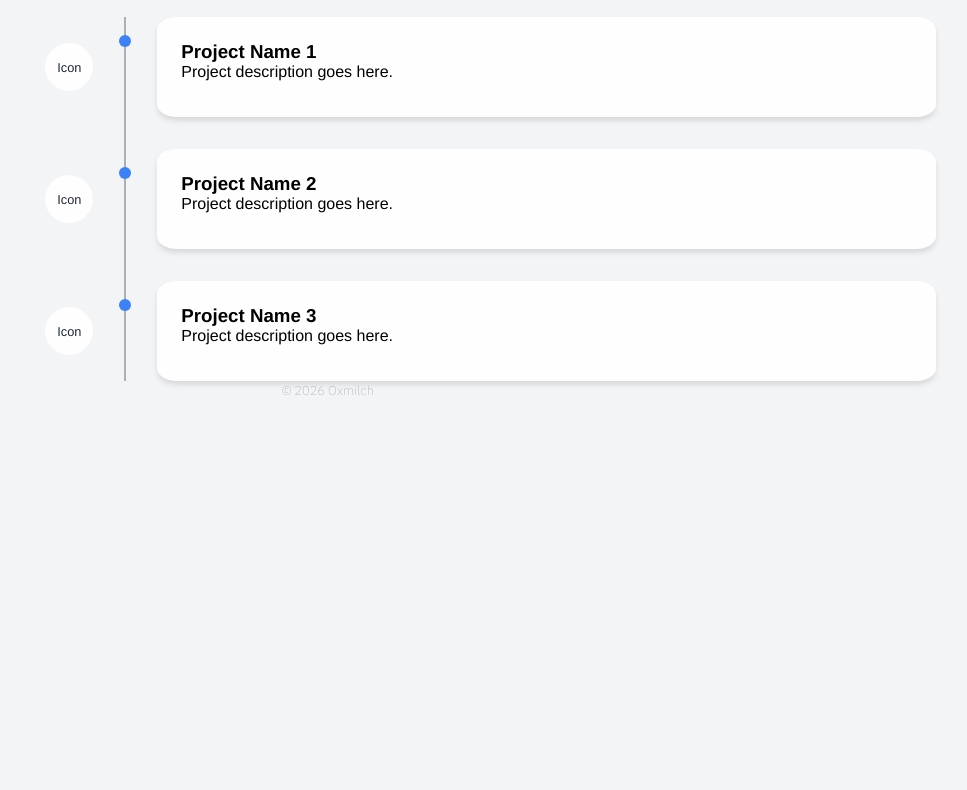
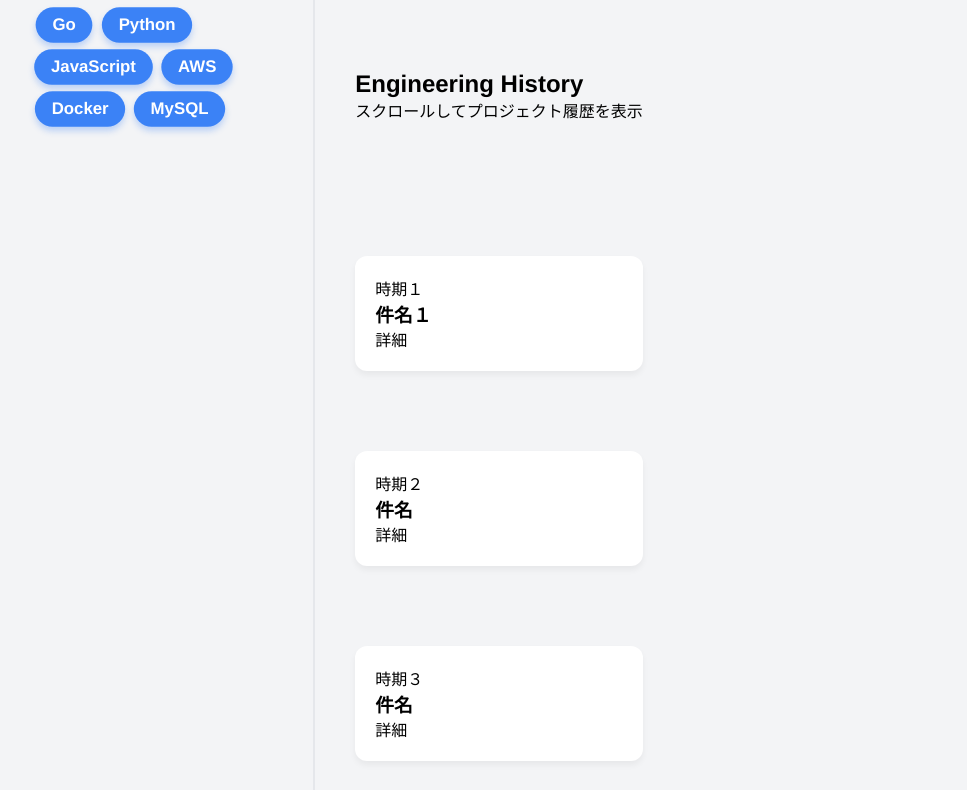
Before and after one commit to Oxmilch/portfolio, a website built with Vite: page engineering.html in a window 1280 px wide. Shown: the part 84-874 px from the top of the page, without its empty margins (312-1279 px from the left). Built offline with nearby package versions, Linux system fonts and the light colour scheme; a web font is replaced by a local one.

Commit message:
Engineeringレイアウト変更 - Gemini3pro

```diff
--- a/css/engineering.css
+++ b/css/engineering.css
@@ -43,99 +43,75 @@ body {
 }
 
 /* Class */
-.container {
-    width: 100%;
-    /* Adjust based on needs */
-    aspect-ratio: 4 / 3;
-    display: flex;
-    flex-direction: column;
-    padding: 2rem;
-    box-sizing: border-box;
+/* レイアウト構成 (Split Screen) */
+/* レイアウト構成 (Split Screen) */
+.split-container {
+  display: flex;
+  align-items: flex-start;
+  max-width: 1200px;
+  margin: 0 auto;
+  position: relative;
 }
 
-.timeline {
-    position: relative;
-    flex-grow: 1;
-    display: flex;
-    flex-direction: column;
-    justify-content: center;
-    /* Center items vertically if they don't fill height */
+/* 左側サイドバー */
+.sidebar {
+  width: 300px;
+  /* 画面上部に固定する設定 */
+  position: sticky;
+  top: 40px; /* 上端からの距離 */
+  padding: 20px;
+  height: fit-content;
 }
 
-/* Timeline Line */
-.timeline::before {
-    content: '';
-    position: absolute;
-    top: 0;
-    bottom: 0;
-    left: 33.333%;
-    /* 1:2 split */
-    width: 2px;
-    background-color: var(--color-sub);
-    transform: translateX(-50%);
+/* スキルタグのデザイン */
+.skill-tag {
+  display: inline-block;
+  padding: 8px 16px;
+  margin: 4px;
+  border-radius: 20px;
+  background-color: #e5e7eb;
+  color: #374151;
+  font-weight: bold;
+  /* 色の変化を滑らかにする */
+  transition: all 0.3s ease;
 }
 
-.timeline-item {
-    display: flex;
-    position: relative;
-    margin-bottom: 2rem;
-    width: 100%;
+/* --- 状態変化のスタイル --- */
+
+/* アクティブ（ハイライト）状態 */
+.skill-tag.active {
+  background-color: #3b82f6; /* 鮮やかな青 */
+  color: white;
+  transform: scale(1.05); /* 少し大きくする */
+  box-shadow: 0 4px 6px rgba(59, 130, 246, 0.3);
 }
 
-.timeline-item:last-child {
-    margin-bottom: 0;
+/* 非アクティブ（薄くなる）状態 */
+.skill-tag.inactive {
+  background-color: #f3f4f6;
+  color: #d1d5db; /* 文字も薄く */
+  opacity: 0.5;
 }
 
-/* 1:2 Split */
-.timeline-left {
-    width: 33.333%;
-    padding-right: 2rem;
-    display: flex;
-    justify-content: flex-end;
-    align-items: center;
-    box-sizing: border-box;
+
+/* 右側タイムライン（簡易） */
+.timeline {
+  flex: 1;
+  padding: 20px 0 20px 40px;
+  border-left: 2px solid #e5e7eb; /* タイムラインの線 */
 }
 
-.timeline-right {
-    width: 66.666%;
-    padding-left: 2rem;
-    box-sizing: border-box;
+.project-card {
+  margin-bottom: 80px; /* カード間の距離を空ける */
+  padding: 20px;
+  background: white;
+  border-radius: 12px;
+  box-shadow: 0 4px 6px rgba(0,0,0,0.05);
 }
 
-/* Timeline Point */
-.timeline-point {
-    position: absolute;
-    left: 33.333%;
-    top: 1.5rem;
-    /* Adjust to align with card top or center */
-    width: 12px;
-    height: 12px;
-    border-radius: 50%;
-    background-color: var(--color-accents);
-    transform: translate(-50%, -50%);
-    z-index: 1;
+.intro-area {
+  height: 40vh; /* 最初のスクロール余白 */
+  display: flex;
+  flex-direction: column;
+  justify-content: center;
 }
-
-/* Content Box */
-.content-box {
-    background-color: var(--color-background-main);
-    padding: 1.5rem;
-    border-radius: var(--card-radius);
-    box-shadow: var(--card-shadow);
-    min-height: 100px;
-    /* Placeholder height */
-}
-
-/* Icon Placeholder */
-.tech-icon {
-    width: 48px;
-    height: 48px;
-    background-color: var(--color-background-main);
-    /* Placeholder */
-    border-radius: 50%;
-    display: flex;
-    align-items: center;
-    justify-content: center;
-    font-size: 0.8rem;
-    color: var(--color-main);
-}
--- a/engineering.html
+++ b/engineering.html
@@ -11,7 +11,7 @@
     <meta name="googlebot" content="nosnippet">
     <meta name="googlebot-news" content="nosnippet">
     <!-- OGP Common -->
-    <meta property="og:title" content="Top | Oxmlich's Portfolio">
+    <meta property="og:title" content="Engineering | Oxmlich's Portfolio">
     <meta property="og:type" content="website">
     <meta property="og:url" content="https://oxmilch.github.io/portfolio/">
     <meta property="og:site_name" content="">
@@ -21,7 +21,7 @@
     <meta name="twitter:card" content="summary">
     <meta name="twitter:site" content="@oxmilch">
     <meta name="twitter:creator" content="@oxmilch">
-    <meta name="twitter:title" content="Top | Oxmilch's Portfolio">
+    <meta name="twitter:title" content="Engineering | Oxmilch's Portfolio">
     <meta name="twitter:description" content="ミルクせんせーのポートフォリオを公開しているサイトです - Oxmilch's Portfolio">
     <!-- Reset CSS -->
     <link rel="stylesheet" href="./css/ress.min.css">
@@ -33,57 +33,54 @@
     <!-- Style CSS -->
     <link rel="stylesheet" href="./css/style.css">
     <link rel="stylesheet" href="./css/engineering.css">
+    <!-- Script -->
+    <script src="./js/engineering.js" defer></script>
 </head>
 
 <body>
     <div class="container wrapper">
         <header></header>
-        <main class="font-ja">
-            <h1 style="text-align: center; margin-bottom: 2rem;">Engineering Portfolio</h1>
-            <ul class="timeline">
-                <!-- Item 1 -->
-                <li class="timeline-item">
-                    <div class="timeline-left">
-                        <div class="tech-icon">Icon</div>
-                    </div>
-                    <div class="timeline-point"></div>
-                    <div class="timeline-right">
-                        <div class="content-box">
-                            <h3>Project Name 1</h3>
-                            <p>Project description goes here.</p>
-                        </div>
-                    </div>
-                </li>
+        <div class="split-container font-ja">
+            <aside class="sidebar">
+                <div class="sticky-wrapper">
+                <h2>Skill Set</h2>
+                <div id="skill-list" class="skill-cloud">
+                    <span class="skill-tag" data-tech="go">Go</span>
+                    <span class="skill-tag" data-tech="python">Python</span>
+                    <span class="skill-tag" data-tech="js">JavaScript</span>
+                    <span class="skill-tag" data-tech="aws">AWS</span>
+                    <span class="skill-tag" data-tech="docker">Docker</span>
+                    <span class="skill-tag" data-tech="mysql">MySQL</span>
+                </div>
+                </div>
+            </aside>
 
-                <!-- Item 2 -->
-                <li class="timeline-item">
-                    <div class="timeline-left">
-                        <div class="tech-icon">Icon</div>
-                    </div>
-                    <div class="timeline-point"></div>
-                    <div class="timeline-right">
-                        <div class="content-box">
-                            <h3>Project Name 2</h3>
-                            <p>Project description goes here.</p>
-                        </div>
-                    </div>
-                </li>
+            <main class="timeline">
+                <div class="timeline-line"></div>
+                <section class="intro-area">
+                    <h1>Engineering History</h1>
+                    <p>スクロールしてプロジェクト履歴を表示</p>
+                </section>
 
-                <!-- Item 3 -->
-                <li class="timeline-item">
-                    <div class="timeline-left">
-                        <div class="tech-icon">Icon</div>
-                    </div>
-                    <div class="timeline-point"></div>
-                    <div class="timeline-right">
-                        <div class="content-box">
-                            <h3>Project Name 3</h3>
-                            <p>Project description goes here.</p>
-                        </div>
-                    </div>
-                </li>
-            </ul>
-        </main>
+                <article class="project-card" data-techs="go,aws,docker,mysql">
+                    <div class="date">時期１</div>
+                    <h3>件名１</h3>
+                    <p>詳細</p>
+                </article>
+
+                <article class="project-card" data-techs="python,aws">
+                    <div class="date">時期２</div>
+                    <h3>件名</h3>
+                    <p>詳細</p>
+                </article>
+
+                <article class="project-card" data-techs="js">
+                    <div class="date">時期３</div>
+                    <h3>件名</h3>
+                    <p>詳細</p>
+                </article>
+            </main>
+        </div>
         <footer>
             <small class="font-en-ex-light">&copy; 2026 Oxmilch</small>
         </footer>
--- /dev/null
+++ b/js/engineering.js
@@ -0,0 +1,66 @@
+document.addEventListener('DOMContentLoaded', () => {
+  const skillTags = document.querySelectorAll('.skill-tag');
+  const projects = document.querySelectorAll('.project-card');
+  const introArea = document.querySelector('.intro-area');
+
+  // 全スキルを初期状態（アクティブ）にする関数
+  const resetSkills = () => {
+    skillTags.forEach(tag => {
+      tag.classList.remove('inactive');
+      tag.classList.add('active');
+    });
+  };
+
+  // 特定のスキルだけをハイライトする関数
+  const highlightSkills = (techArray) => {
+    skillTags.forEach(tag => {
+      const techName = tag.dataset.tech;
+      // techArrayに含まれているなら active, そうでないなら inactive
+      if (techArray.includes(techName)) {
+        tag.classList.add('active');
+        tag.classList.remove('inactive');
+      } else {
+        tag.classList.add('inactive');
+        tag.classList.remove('active');
+      }
+    });
+  };
+
+  // オブザーバーの設定
+  // rootMargin: '-45% 0px -45% 0px' とすることで、
+  // 「画面の中央10%のライン」を通過したものを検知エリアにします。
+  // これにより、画面内に複数入っても「中央にあるもの」を判定しやすくなります。
+  const observerOptions = {
+    root: null,
+    rootMargin: '-45% 0px -45% 0px',
+    threshold: 0
+  };
+
+  const observer = new IntersectionObserver((entries) => {
+    entries.forEach(entry => {
+      if (entry.isIntersecting) {
+
+        // イントロエリア（一番上）が見えている時はリセット
+        if (entry.target.classList.contains('intro-area')) {
+          resetSkills();
+          return;
+        }
+
+        // プロジェクトが見えたら、その技術を取得
+        const techs = entry.target.dataset.techs;
+        if (techs) {
+          // カンマ区切りを配列に変換 (例: "go,aws" -> ["go", "aws"])
+          const techArray = techs.split(',');
+          highlightSkills(techArray);
+        }
+      }
+    });
+  }, observerOptions);
+
+  // 監視開始
+  if(introArea) observer.observe(introArea);
+  projects.forEach(project => observer.observe(project));
+
+  // 初期ロード時はリセット状態にしておく
+  resetSkills();
+});
```
